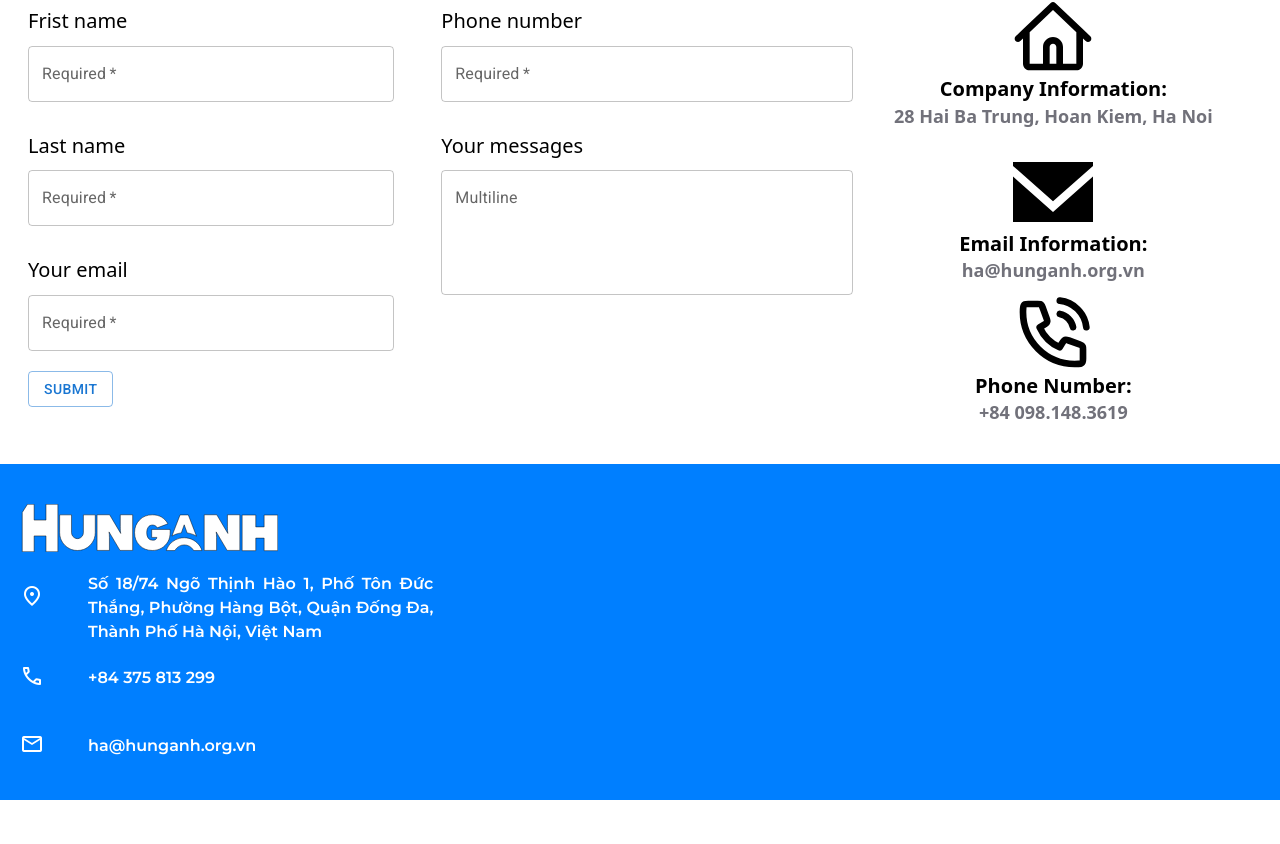
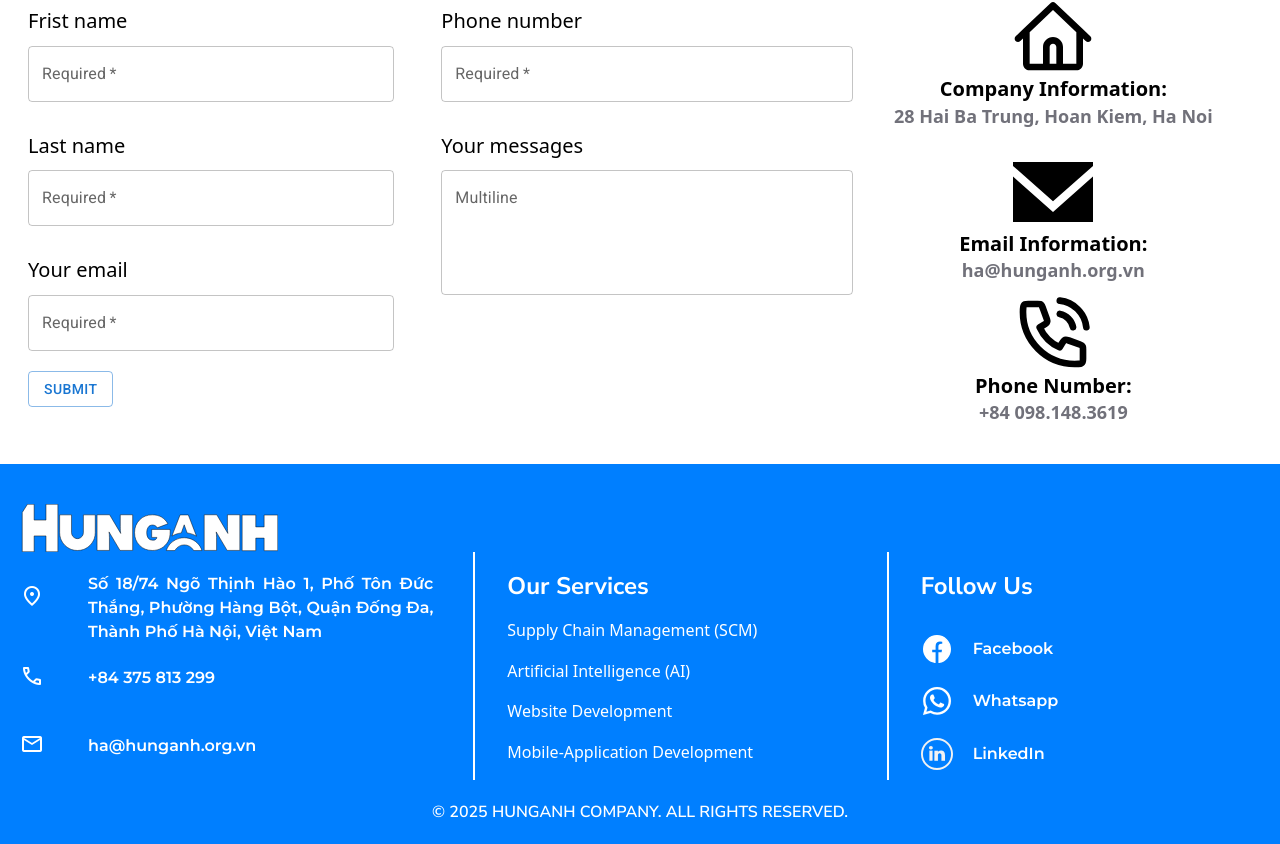
Before and after one commit to Nhim123/Nhomcon, a React (Vite) app: page /Test in a window 1280 px wide. Shown: the part 199-1043 px from the top of the page. Before the commit the page ends 999 px from the top, so only its background shows below. Built offline with nearby package versions, Linux system fonts and the light colour scheme; a web font is replaced by a local one.

Commit message:
22.3.2025

```diff
--- a/src/components/Aboutcomponent/Pagination1.jsx
+++ /dev/null
@@ -1,65 +0,0 @@
-import React from 'react';
-import '../css/App.css';
-import Uparrow from '/src/assets/Pagination/Uparrow.svg';
-
-const Pagination1 = () => {
-  return (
-      <div className='w-full max-w-[1280px] mx-auto grid md:grid-row-3 py-16'>
-          <div className='grid grid-cols-2'>
-              <div className=''>
-                  <h1 className='font-extrabold text-neutral-700 pb-6 text-xl font-roboto uppercase	'>giai đoạn tiền khai trương</h1>
-                  <div className='grid grid-cols-2 text-wrap text-white-400 font-roboto text-lg '>
-                      <h1 className='font-medium text-wrap capitalize '>Xây dựng thương hiệu uy tín, tin cậy</h1>
-                      <h2 className='font-medium text-wrap capitalize text-end'>Quy trinh cung ứng chất lượng cao</h2>
-                  </div>
-                  <p className='font-medium text-wrap font-roboto text-lg pt-5 text-justify tracking-wide '>Bài toán khó cho mỗi nhà đầu tư trước giai đoạn hoạt động là rủi ro trong quy trình vận hành do nhân sự hạn chế trong khí hàng ngàn sản phẩm đang chờ được xác nhận. Hung Anh cung cấp các giải pháp đảm bảo rằng quá trình này sẽ diễn ra suôn sẻ và nhanh chóng</p>
-                  <p className='py-4 text-xl font-roboto text-zinc-600 capitalize'>Hung Anh mang lại:</p>
-                  <div className='grid grid-cols-2'>
-                      <div className='flex flex-row pr-5'>
-                          <img src={Uparrow}  width={30} height={30} alt="" />
-                          <p className='text-2xl font-poppin text-white-400 pl-2 uppercase font-extrabold'>20% Tổng chi phí</p>
-                      </div>
-
-                      <div className='flex flex-row pr-5'>
-                          <img src={Uparrow}  width={30} height={30} alt="" />
-                          <p className='text-2xl font-poppin text-white-400 pl-2 uppercase font-extrabold tracking-tight'>50% thời gian</p>
-                      </div>
-                  </div>
-              </div>
-
-
-               <div className='pl-5'>
-                  <h1 className='font-extrabold text-neutral-700 pb-6 text-xl font-roboto uppercase	'>giai đoạn vận hành</h1>
-                  <div className='grid grid-cols-3 text-wrap text-white-400 font-roboto text-lg '>
-                      <h1 className='font-medium text-wrap capitalize '>chi phí thấp</h1>
-                      <h2 className='font-medium text-wrap capitalize '>giá thành cạnh tranh</h2>
-                      <h2 className='font-medium text-wrap capitalize text-end'>đa dạng mẫu mã</h2>
-                  </div>
-                  <p className='font-medium text-wrap font-roboto text-lg pt-5 text-justify tracking-wide '>Hùng Anh mang lại những sản phẩm chất lượng, có độ bền phù hợp cho các lựợng chiến đầu phát huy vai trò của người sử dụng. Đặt uy tín của chúng tôi lên hàng đầu, cùng với đó, đảm bảo giúp khách hàng về pháp lý khi sử dụng sản phẩm</p>
-                  <p className='py-4 text-xl font-roboto text-zinc-600 capitalize'>Hung Anh mang lại:</p>
-                  <div className='grid grid-cols-2'>
-                      <div className='flex flex-row pr-5'>
-                          <img src={Uparrow}  width={30} height={30} alt="" />
-                          <p className='text-2xl font-poppin text-white-400 pl-2 uppercase font-extrabold'>20% Tổng chi phí</p>
-                      </div>
-
-                      <div className='flex flex-row pr-5'>
-                          <img src={Uparrow}  width={30} height={30} alt="" />
-                          <p className='text-2xl font-poppin text-white-400 pl-2 uppercase font-extrabold tracking-tight'>50% thời gian</p>
-                      </div>
-                  </div>
-              </div>
-          </div>
-
-          <div className='font-extrabold text-neutral-700 pb-6 text-xl font-roboto uppercase pt-8 '>thế mạnh</div>
-          <div className='grid grid-cols-4 space-x-5	'>
-              <div className='font-medium text-wrap font-roboto text-lg text-justify'>Mạng lưới phủ sóng trên toàn thế giới tạo nền lợi thế cạnh tranh trên thị trường.</div>
-              <div className='font-medium text-wrap font-roboto text-lg text-justify'>Hợp tác cùng nhiều đơn vị nước ngoài, đa dạng sản phẩm mẫu mã.</div>
-              <div className='font-medium text-wrap font-roboto text-lg text-justify'>Cung cấp những dịch vụ tốt nhất đáp ứng kỳ vọng của khách hàng. </div>
-              <div className='font-medium text-wrap font-roboto text-lg text-justify'>Am hiểu sâu rộng về lĩnh vực công cụ hỗ trợ và kinh nghiệm triển khai các dự án trong lĩnh vực. </div>
-          </div>
-      </div>
-  )
-}
-
-export default Pagination1
--- a/src/components/Footer.jsx
+++ b/src/components/Footer.jsx
@@ -12,7 +12,7 @@ export const Footer = () => {
             <img src={Logosmall} alt="Logo" className="h-12 mr-3" />
         </div>
 
-        <div className='grid grid-cols-3'>
+        <div className='grid grid-cols-3 space-x-10'>
           <div className='grid grid-rows pt-5'>
             <div className='flex items-center'>
               <span className="material-symbols-outlined text-white h-12 w-12 flex-shrink-0">location_on</span>
@@ -27,8 +27,38 @@ export const Footer = () => {
               <h1 className='text-wrap font-montserrat font-semibold text-white text-justify ml-5  flex-grow'>ha@hunganh.org.vn</h1>
             </div>
           </div>
+
+          <div className='grid grid-rows pt-5 text-white border-l-2 border-white pl-8'>
+            <p className='font-NunitoSans text-2xl font-bold'>Our Services</p>
+            <h1>Supply Chain Management (SCM)</h1>
+            <h2>Artificial Intelligence (AI)</h2>
+            <h3>Website Development</h3>
+            <h4>Mobile-Application Development</h4>
+          </div>
+
+          <div className='grid grid-rows pt-5 text-white border-l-2 border-white pl-8'>
+            <p className='font-NunitoSans text-2xl font-bold'>Follow Us</p>
+              <div className='flex items-center'>
+                <img src={FacebookLogo} alt="Facebook" className="h-8 w-8" />
+                <h1 className='text-wrap font-montserrat font-semibold text-white text-justify ml-5 capitalize flex-grow'>Facebook</h1>
+              </div>
+
+              <div className='flex items-center'>
+                <img src={Whatsapp} alt="Whatsapp" className="h-8 w-8" />
+                <h1 className='text-wrap font-montserrat font-semibold text-white text-justify ml-5 capitalize flex-grow'>Whatsapp</h1>
+              </div>
+
+              <div className='flex items-center'>
+                <img src={LinkedInLogo} alt="LinkedIn" className="h-8 w-8" />
+                <h1 className='text-wrap font-montserrat font-semibold text-white text-justify ml-5 capitalize flex-grow'>LinkedIn</h1>
+              </div>
+          </div>
+        </div>
+        <div className='text-center text-white mt-5 uppercase font-semibold font-NunitoSans'>
+          <p>&copy; 2025 Hunganh Company. All rights reserved.</p>
         </div>
       </div>
+
     </footer>
   )
 }
--- a/src/components/Nav.jsx
+++ b/src/components/Nav.jsx
@@ -1,9 +1,13 @@
 import React, { useState } from 'react';
 import  Logo  from "../assets/Logo.svg";
 import { AiOutlineMenu , AiOutlineClose } from "react-icons/ai";
+import Ai  from './Servicecomponent/Ai.jsx';
+import Webapp  from './Servicecomponent/Webapp.jsx'
+import Mobileapp from './Servicecomponent/Mobileapp.jsx'
 
 export const Nav = () => {
   const [nav, setNav] = useState(false)
+  const [dropdown, setDropdown] = useState(false)
 
   const handleNav = () => {
     setNav(!nav)
@@ -23,7 +27,20 @@ export const Nav = () => {
           <ul className=' flex justify-end items-center gap-16 max-lg:hidden'>
             <a href='/' className='text-xl font-semibold'>Home</a>
             <a href='/about' className='text-xl font-semibold'>About</a>
-            <a href='/services'className='text-xl font-semibold'>Services</a>
+            <div
+              className='relative'
+              onMouseEnter={() => setDropdown(true)}
+              onMouseLeave={() => setDropdown(false)}
+            >
+              <a href='/services' className='text-xl font-semibold'>Services </a>
+              {dropdown && (
+                <ul className='absolute left-0 top-[100%] mt-2 w-screen bg-white shadow-lg'>
+                  <li><a href='/services/service1' className='block px-4 py-2'>Service 1</a></li>
+                  <li><a href='/services/service2' className='block px-4 py-2'>Service 2</a></li>
+                  <li><a href='/services/service3' className='block px-4 py-2'>Service 3</a></li>
+                </ul>
+              )}
+            </div>
             <a href='/contact' className='text-xl font-semibold'>Contact Us</a>
             <a href='/test' className='text-xl font-semibold'>Test</a>
           </ul>
@@ -34,6 +51,11 @@ export const Nav = () => {
                 <li href='/' className='p-4 border-b border-gray-600'>Home</li>
                 <li href='/about' className='p-4 border-b border-gray-600'>About</li>
                 <li href='/services'className='p-4 border-b border-gray-600'>Services</li>
+                <ul className='pl-4'>
+                  <li><a href='/services/service1' className='block py-2'>Service 1</a></li>
+                  <li><a href='/services/service2' className='block py-2'>Service 2</a></li>
+                  <li><a href='/services/service3' className='block py-2'>Service 3</a></li>
+                </ul>
                 <li href='/contact' className='p-4 border-b border-gray-600'>Contact Us</li>
                 <li href='/test'className='p-4 border-b border-gray-600'>Test</li>
               </ul>
```
Also changed, not shown: src/components/Aboutcomponent/Pagination3.jsx (deleted, +0 -8 lines).
